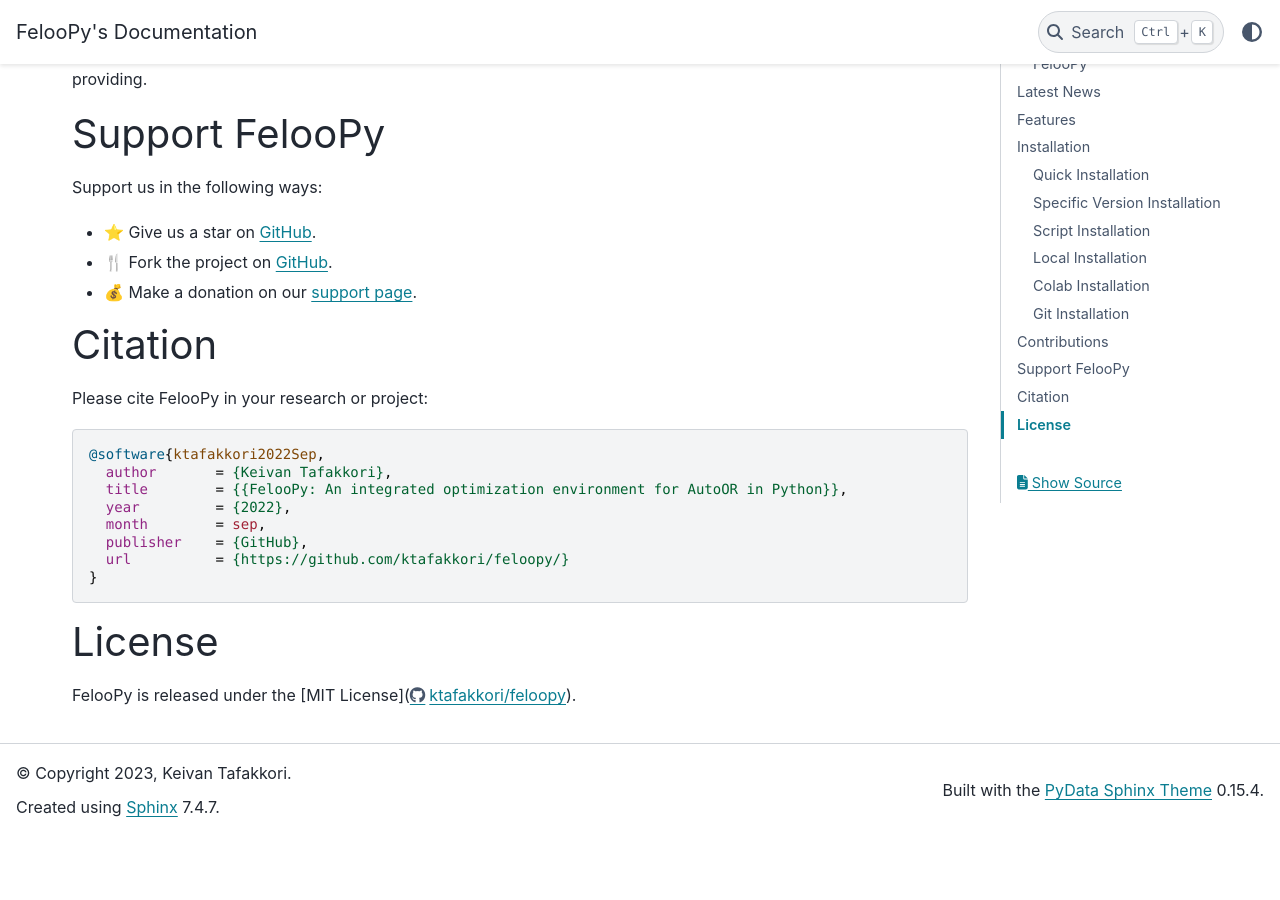
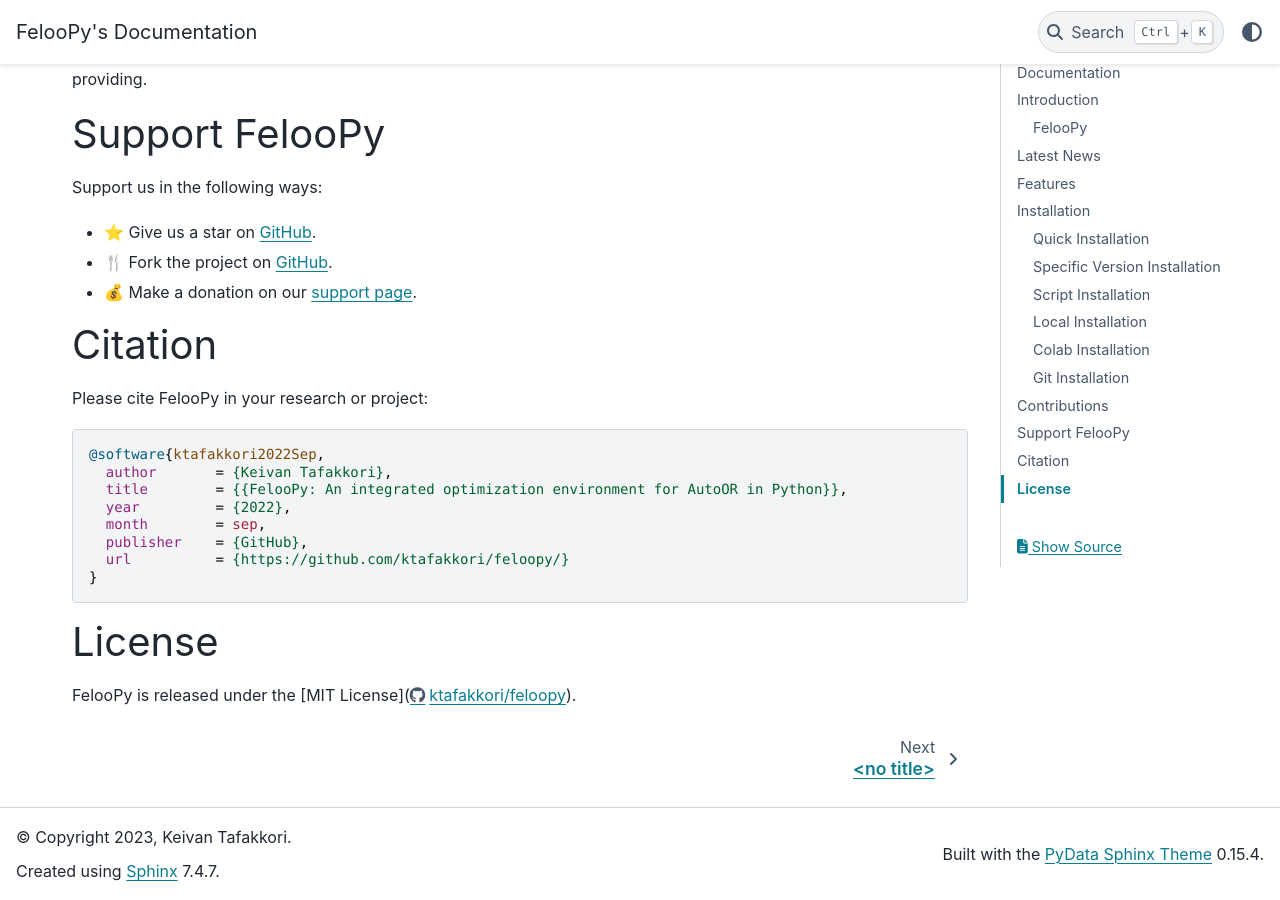
Before and after one commit to ktafakkori/feloopy, a Sphinx documentation site: the page built from docs/index.rst, in a window 1280 px wide and 900 px high, scrolled down 2951 px. Built offline with Sphinx 7.4.7 and the PyData theme 0.15.4, drawn with Linux system fonts in a browser that asks for light colours; before the commit the page ends 3788 px from its top, so only the background shows below that.

Commit message:
revised doc files.

```diff
--- a/docs/conf.py
+++ b/docs/conf.py
@@ -6,7 +6,9 @@
 
 # -- General configuration ---------------------------------------------------
 
-extensions = []
+extensions = ['myst_parser']
+
+source_suffix = ['.rst', '.md']
 
 # -- Options for HTML output -------------------------------------------------
 
--- a/docs/index.rst
+++ b/docs/index.rst
@@ -4,6 +4,9 @@
 .. toctree::
    :maxdepth: 2
    :caption: Contents:
+
+   exact_optimization
+
 
 Introduction
 ============
```
Also changed, not shown: docs/exact_optimization.md (added).
